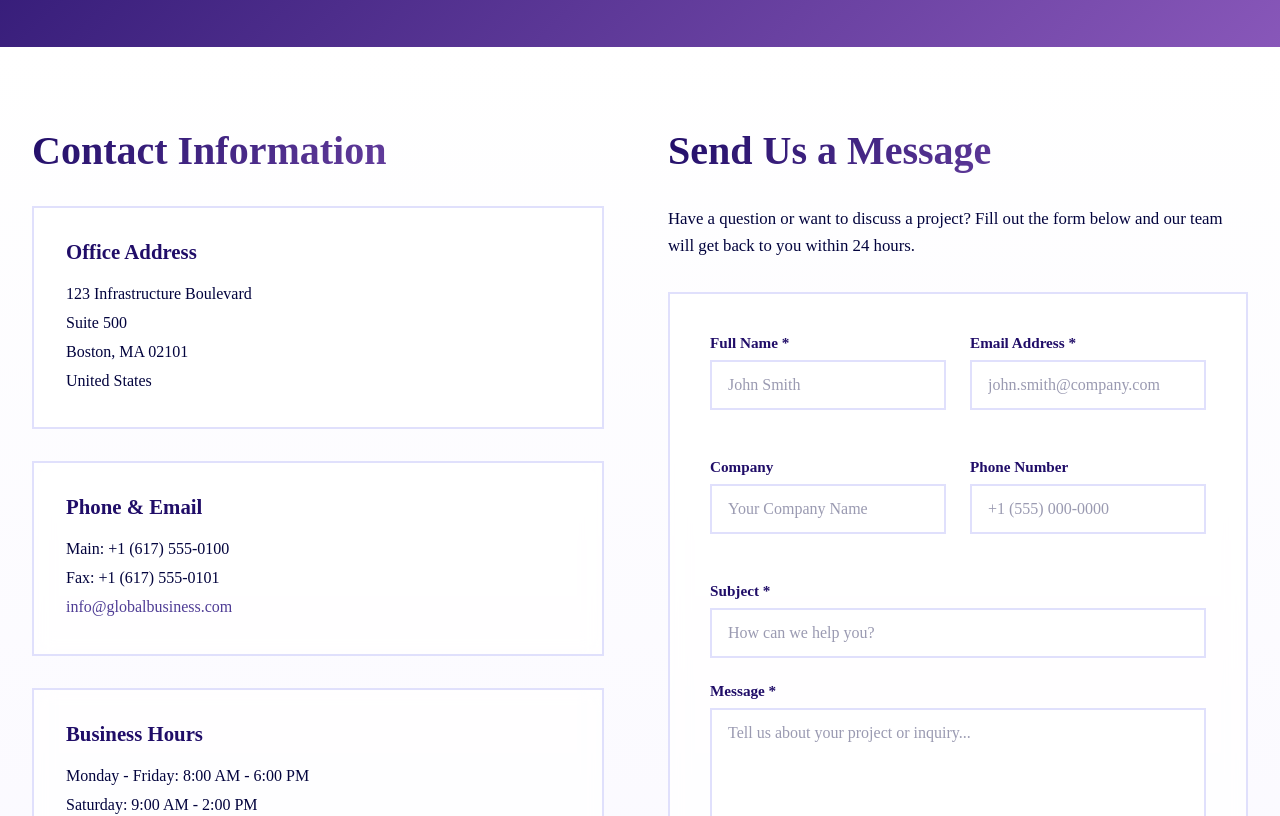
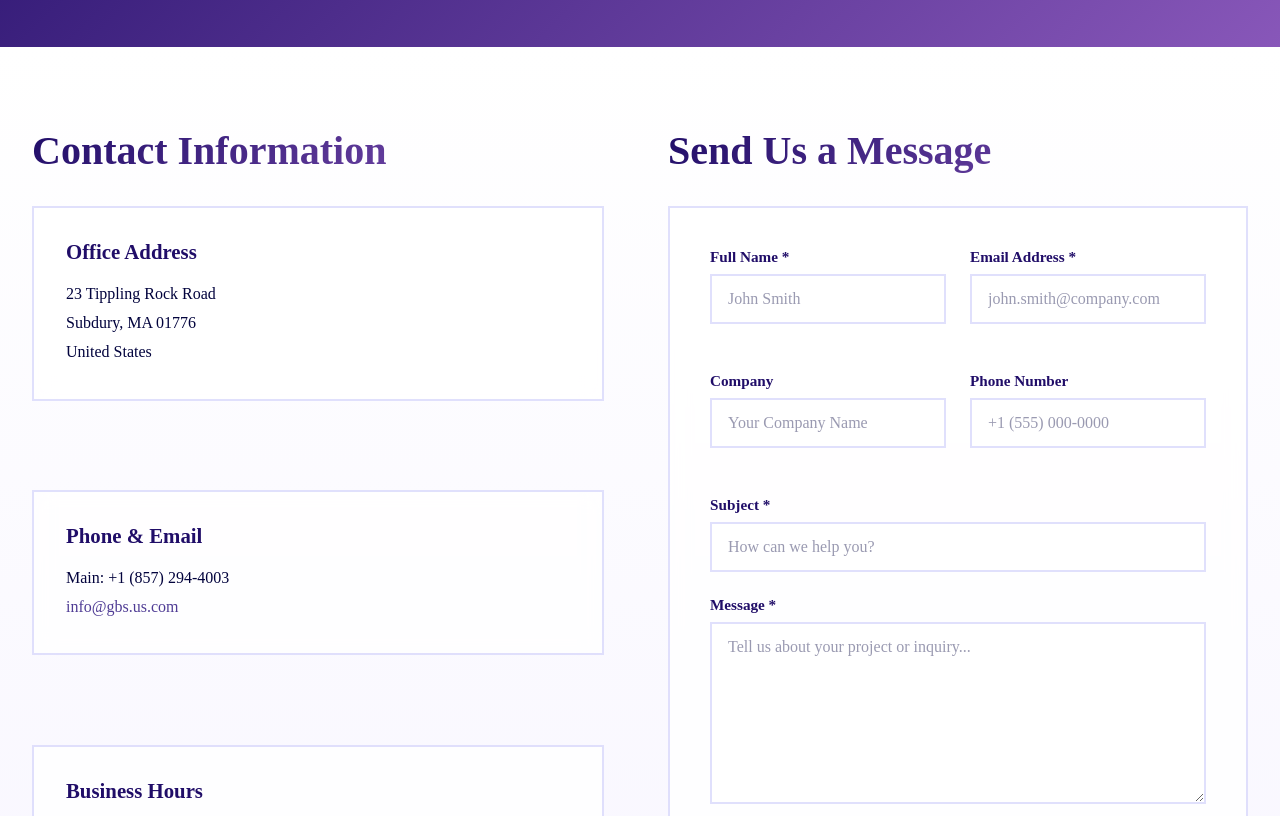
Before and after one commit to sattarov199930/gbs, a React (Vite) app: page /Contact in a window 1280 px wide. Shown: the part 500-1316 px from the top of the page. Built offline with nearby package versions, Linux system fonts and the light colour scheme.

Commit message:
Contact updated

```diff
--- a/src/css/Contact.css
+++ b/src/css/Contact.css
@@ -79,6 +79,9 @@
   display: grid;
   grid-template-columns: 1fr 1fr;
   gap: 4rem;
+
+  /* make all children stretch to equal height */
+  align-items: stretch;
 }
 
 .section-heading {
@@ -95,6 +98,10 @@
 /* Contact Information Section */
 .contact-info-section {
   animation: fadeInLeft 0.8s ease-out;
+  display: flex;
+  flex-direction: column;
+  height: 100%;  /* stretch to full height of the grid row */
+  justify-content: space-between;
 }
 
 @keyframes fadeInLeft {
@@ -109,10 +116,12 @@
 }
 
 .info-grid {
-  display: grid;
-  grid-template-columns: 1fr;
+  display: flex;
+  flex-direction: column;
   gap: 2rem;
-  margin-bottom: 3rem;
+  flex-grow: 1; /* take up remaining height */
+  height: 100%;
+  justify-content: space-between;
 }
 
 .info-card {
@@ -191,6 +200,9 @@
 /* Contact Form Section */
 .contact-form-section {
   animation: fadeInRight 0.8s ease-out;
+  display: flex;
+  flex-direction: column;
+  height: 100%;  /* stretch to full height of the grid row */
 }
 
 @keyframes fadeInRight {
--- a/src/pages/Contact.jsx
+++ b/src/pages/Contact.jsx
@@ -57,9 +57,8 @@ function Contact() {
               <div className="info-card">
                 <h3 className="info-title">Office Address</h3>
                 <p className="info-text">
-                  123 Infrastructure Boulevard<br />
-                  Suite 500<br />
-                  Boston, MA 02101<br />
+                  23 Tippling Rock Road<br />
+                  Subdury, MA 01776<br />
                   United States
                 </p>
               </div>
@@ -67,22 +66,21 @@ function Contact() {
               <div className="info-card">
                 <h3 className="info-title">Phone & Email</h3>
                 <p className="info-text">
-                  Main: +1 (617) 555-0100<br />
-                  Fax: +1 (617) 555-0101<br />
-                  <a href="mailto:info@globalbusiness.com" className="info-link">info@globalbusiness.com</a>
+                  Main: +1 (857) 294-4003<br />
+                  <a href="mailto:info@globalbusiness.com" className="info-link">info@gbs.us.com</a> <br />
                 </p>
               </div>
 
               <div className="info-card">
                 <h3 className="info-title">Business Hours</h3>
                 <p className="info-text">
-                  Monday - Friday: 8:00 AM - 6:00 PM<br />
-                  Saturday: 9:00 AM - 2:00 PM<br />
-                  Sunday: Closed<br />
+                  Monday - Thursday: 8:00 AM - 6:00 PM<br />
+                  Friday: 9:00 AM - 5:00 PM<br />
                   <span className="timezone">Eastern Time (ET)</span>
                 </p>
               </div>
 
+              {/*
               <div className="info-card">
                 <h3 className="info-title">Follow Us</h3>
                 <div className="social-links">
@@ -112,17 +110,19 @@ function Contact() {
                   </a>
                 </div>
               </div>
+              */}
             </div>
-
-
           </div>
 
           {/* Contact Form */}
           <div className="contact-form-section">
             <h2 className="section-heading">Send Us a Message</h2>
+
+            {/*
             <p className="form-description">
               Have a question or want to discuss a project? Fill out the form below and our team will get back to you within 24 hours.
             </p>
+            */}
 
             <form className="contact-form" onSubmit={handleSubmit}>
               <div className="form-row">
```
